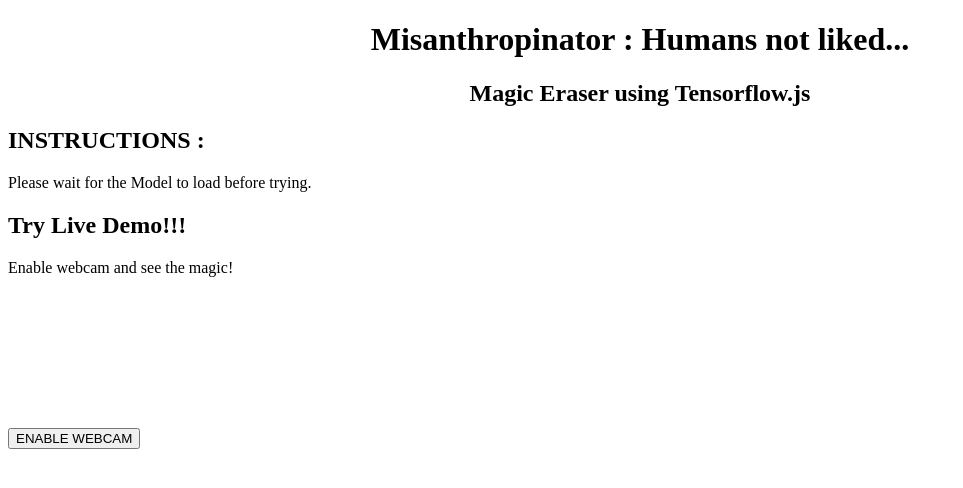
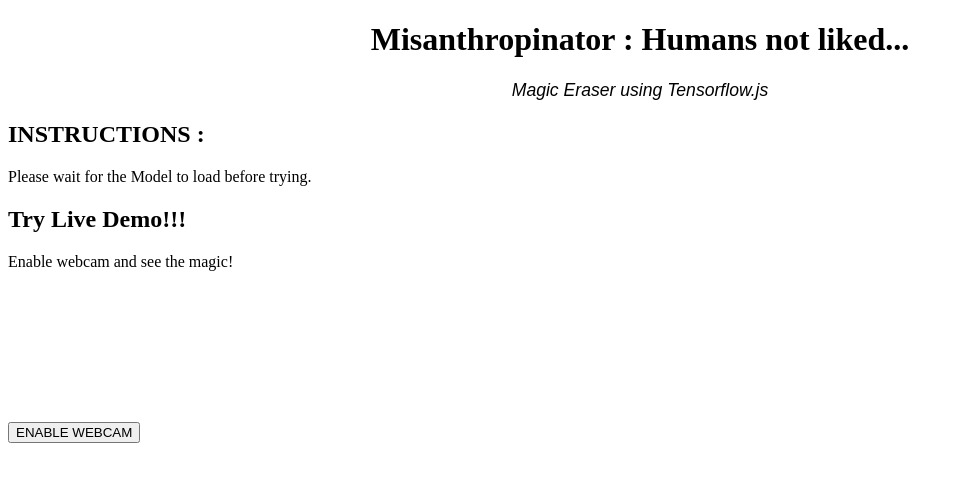
Before and after one commit to banajbedi/Misanthropinator, a plain HTML site: page index.html in a window 1280 px wide. Shown: the whole page, without its empty margins (0-963 px from the left). Drawn offline with Linux system fonts and the light colour scheme.

Commit message:
CSS styles added

```diff
--- a/index.html
+++ b/index.html
@@ -16,7 +16,7 @@
     <body>
         <h1><center>Misanthropinator : Humans not liked...</center></h1>
         <header class = "note">
-            <h2><center>Magic Eraser using Tensorflow.js</center></h2>
+            <center>Magic Eraser using Tensorflow.js</center>
         </header>
         <h2>INSTRUCTIONS : </h2>
         <p>Please wait for the Model to load before trying.</p>
--- a/style.css
+++ b/style.css
@@ -0,0 +1,21 @@
+
+
+
+
+
+
+
+
+
+
+
+
+.note {
+    font-family: arial, sans-serif;
+    font-style: italic;
+    font-size: 110%;
+}
+
+.webcam {
+    position: relative;
+}
```
